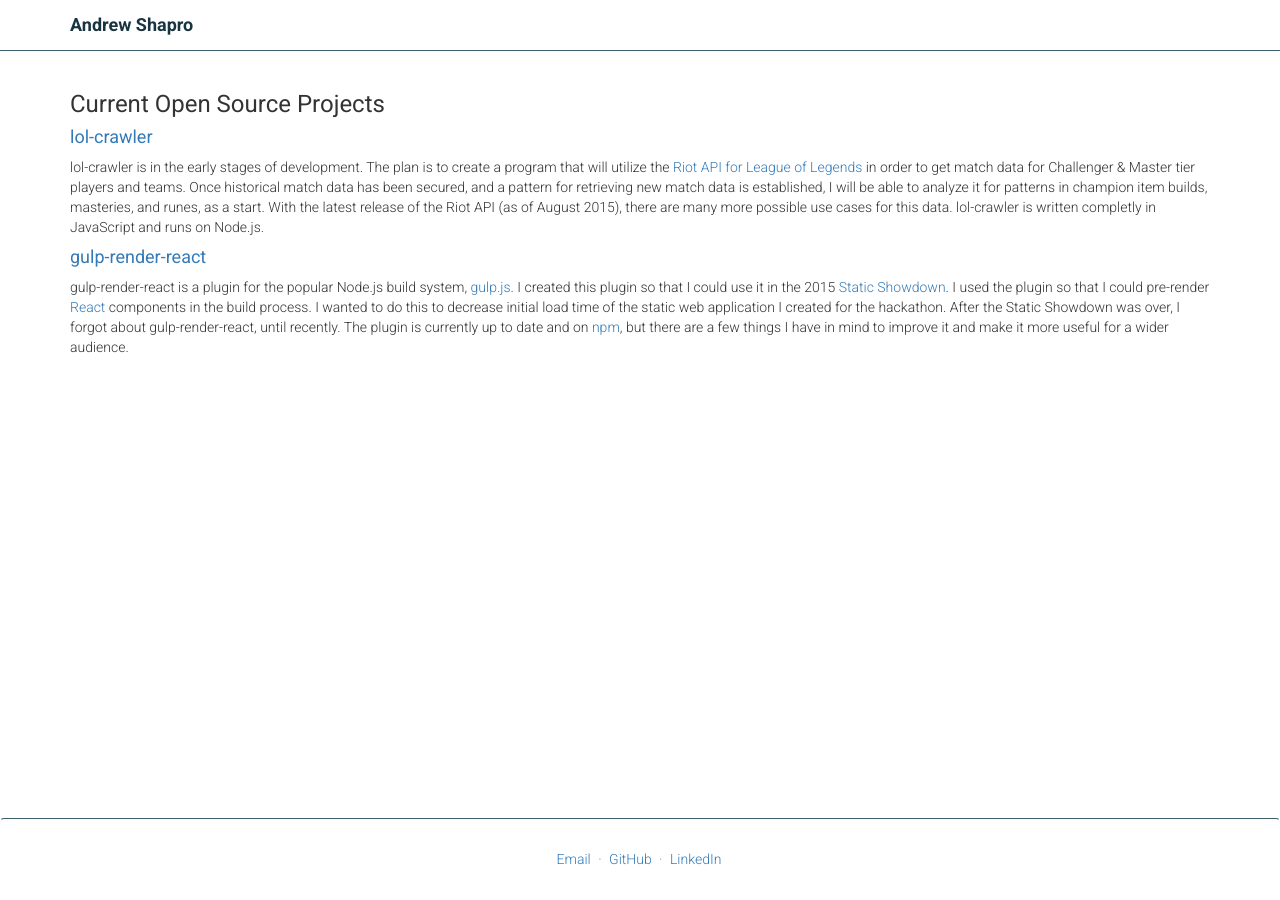
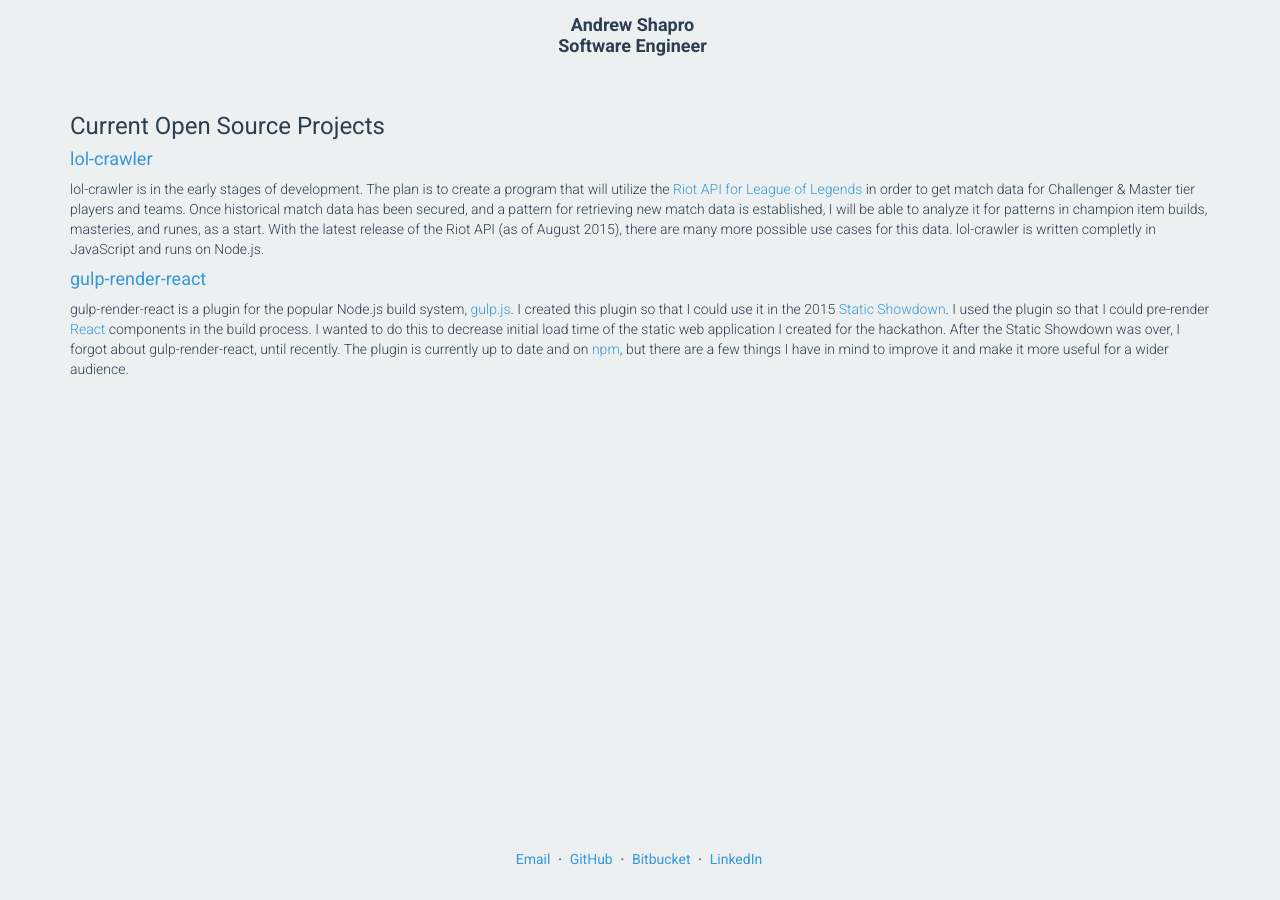
Before and after one commit to abramz/abramz.github.io, a Jekyll site: the page built from index.html, in a window 1280 px wide. Built offline with Jekyll 4.4.1, drawn with Linux system fonts in a browser that asks for light colours.

Commit message:
changed color scheme

```diff
--- a/_config.yml
+++ b/_config.yml
@@ -1,11 +1,13 @@
 # Site settings
 title: Andrew Shapro
+header: Software Engineer
 email: me@andrewshapro.com
 description: > # this means to ignore newlines until "baseurl:"
   Personal website for Andrew Shapro
 baseurl: "" # the subpath of your site, e.g. /blog/
 url: "http://andrewshapro.com" # the base hostname & protocol for your site
 github_username:  abramz
+bitbucket_username:  abramz
 
 # Build settings
 markdown: kramdown
--- a/_includes/footer.html
+++ b/_includes/footer.html
@@ -2,9 +2,11 @@
 	<div class="container">
 		<ul class="as-footer-links text-muted">
 			<li><a href="mailto:{{ site.email }}">Email</a></li>
-			<li>·</li>
+			<li><strong>·</strong></li>
 			<li><a href="https://github.com/{{ site.github_username }}">GitHub</a></li>
-			<li>·</li>
+			<li><strong>·</strong></li>
+			<li><a href="http://{{ site.bitbucket_username }}.bitbucket.org/">Bitbucket</a></li>
+			<li><strong>·</strong></li>
 			<li><a href="https://www.linkedin.com/pub/andrew-shapro/4b/a62/4b2">LinkedIn</a></li>
 		</ul>
 	</div>
--- a/_includes/header.html
+++ b/_includes/header.html
@@ -1,7 +1,9 @@
 <header class="navbar navbar-static-top as-nav" role="navigation">
 	<div class="container">
-		<!-- <div class="navbar-header"> -->
-			<a class="navbar-brand" href="{{ site.baseurl }}/">{{ site.title }}</a>
-		<!-- </div> -->
+		<div class="navbar-header">
+			<span class="navbar-brand">{{ site.title }}</span>
+			<br />
+			<span class="navbar-brand">{{ site.header }}</span>
+		</div>
 	</div>
 </header>
--- a/_sass/_base.scss
+++ b/_sass/_base.scss
@@ -5,15 +5,32 @@ body {
 	font-family: 'Roboto', sans-serif;
 	font-weight: 300;
 	-webkit-text-size-adjust: 100%;
+	background-color: #ECF0F1;
+	color: #2C3E50;
+}
+
+a {
+	color: #3498DB;
+}
+
+a:active {
+	color: #2980B9;
+}
+
+a:hover {
+	color: #2980B9;
+}
+
+a:visited {
+	color: #2980B9;
 }
 
 .as-nav {
 	.navbar-brand {
 		font-weight: 700;
-		color: #193441;
 	}
 }
 
-.as-footer {
-	color: #3E606F;
+.as-footer-links {
+	font-weight: 400;
 }
--- a/_sass/_layout.scss
+++ b/_sass/_layout.scss
@@ -3,7 +3,16 @@ html, body {
 }
 
 .as-nav {
-	border-bottom: 1px solid #3E606F;
+	.navbar-header {
+		float: left;
+		padding: 15px;
+		text-align: center;
+		width: 100%;
+
+		.navbar-brand {
+			float: none;
+		}
+	}
 }
 
 .as-content {
@@ -17,7 +26,6 @@ html, body {
 	padding-top: 10px;
 	padding-bottom: 20px;
 	text-align: center;
-	border-top: 1px solid #3E606F;
 	margin-bottom: 0;
 	height: 82px;
 }
```
